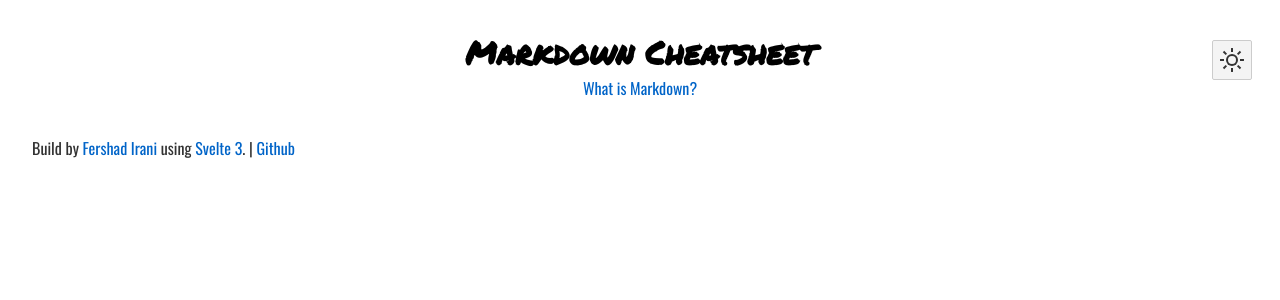
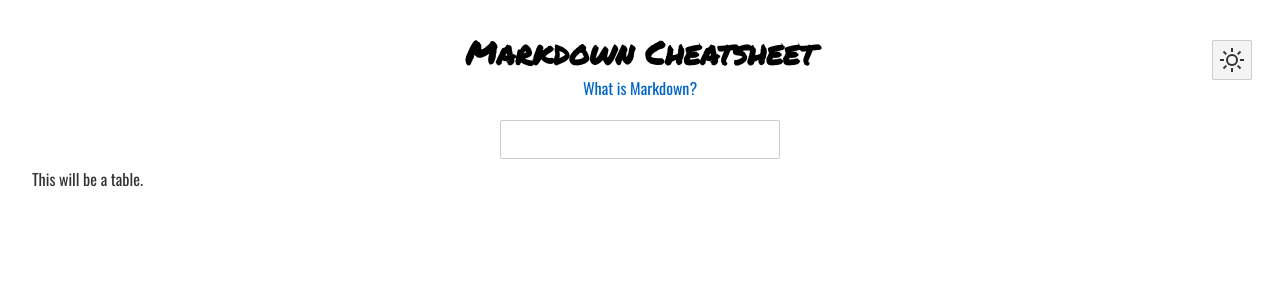
Before and after one commit to fershad/markdown-cheatsheet, a Svelte app: page / in a window 1280 px wide. Shown: the top 300 px of the page. Built offline with nearby package versions, Linux system fonts and the light colour scheme.

Commit message:
simple search field

```diff
--- a/src/App.svelte
+++ b/src/App.svelte
@@ -1,14 +1,15 @@
 <script>
 	import Header from './components/Header.svelte';
 	import Footer from './components/Footer.svelte';
+	import Filter from './components/Filter.svelte';
+	import Table from './components/Table.svelte';
 </script>
 
 <Header />
-
-<main>
-
+<main class="container">
+	<Filter />
+	<Table />
 </main>
-
 <Footer />
 
 <style>
--- /dev/null
+++ b/src/components/Filter.svelte
@@ -0,0 +1,20 @@
+<script>
+</script>
+
+<div class="filter">
+    <input type="text" name="search" id="search">
+</div>
+
+<style>
+    .filter {
+        width: 100%;
+        display: flex;
+        justify-content: center;
+        align-items: center;
+    }
+
+    input[type="text"] {
+        width: 100%;
+        max-width: 280px;
+    }
+</style>
--- /dev/null
+++ b/src/components/Table.svelte
@@ -0,0 +1 @@
+This will be a table.
```
